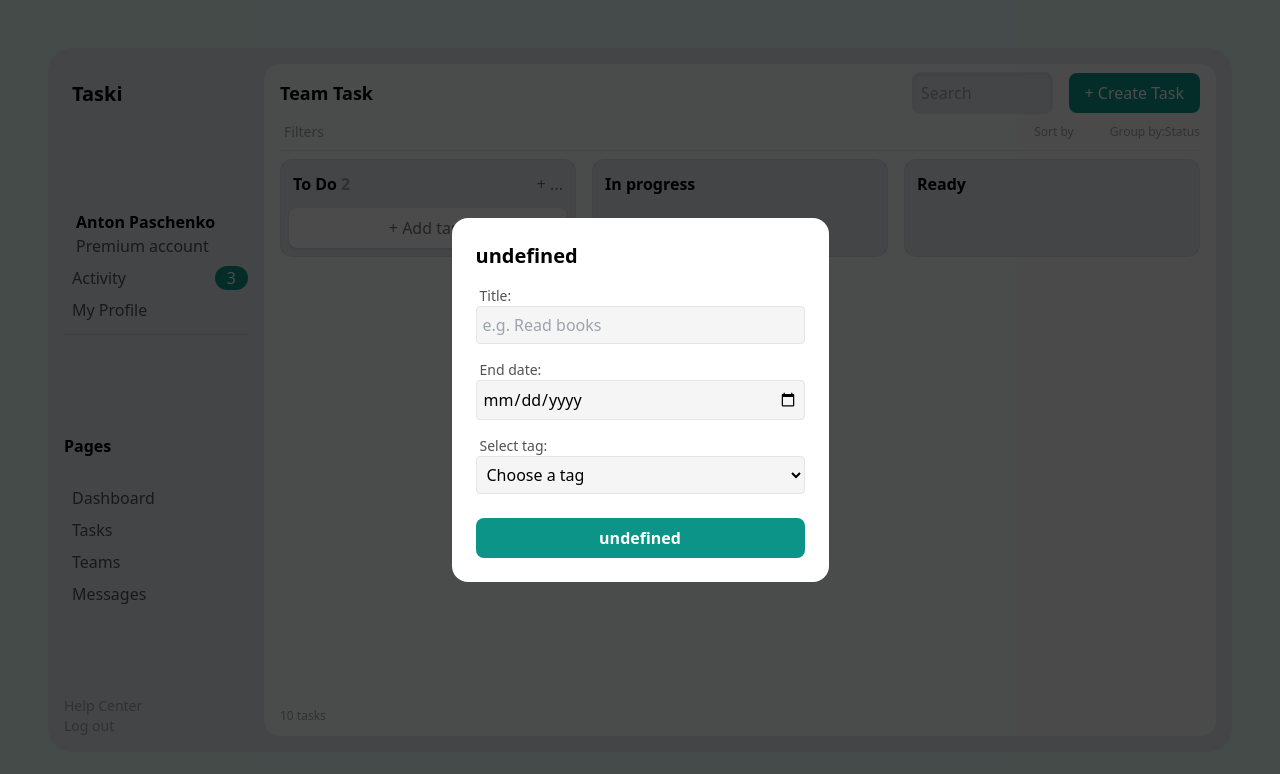
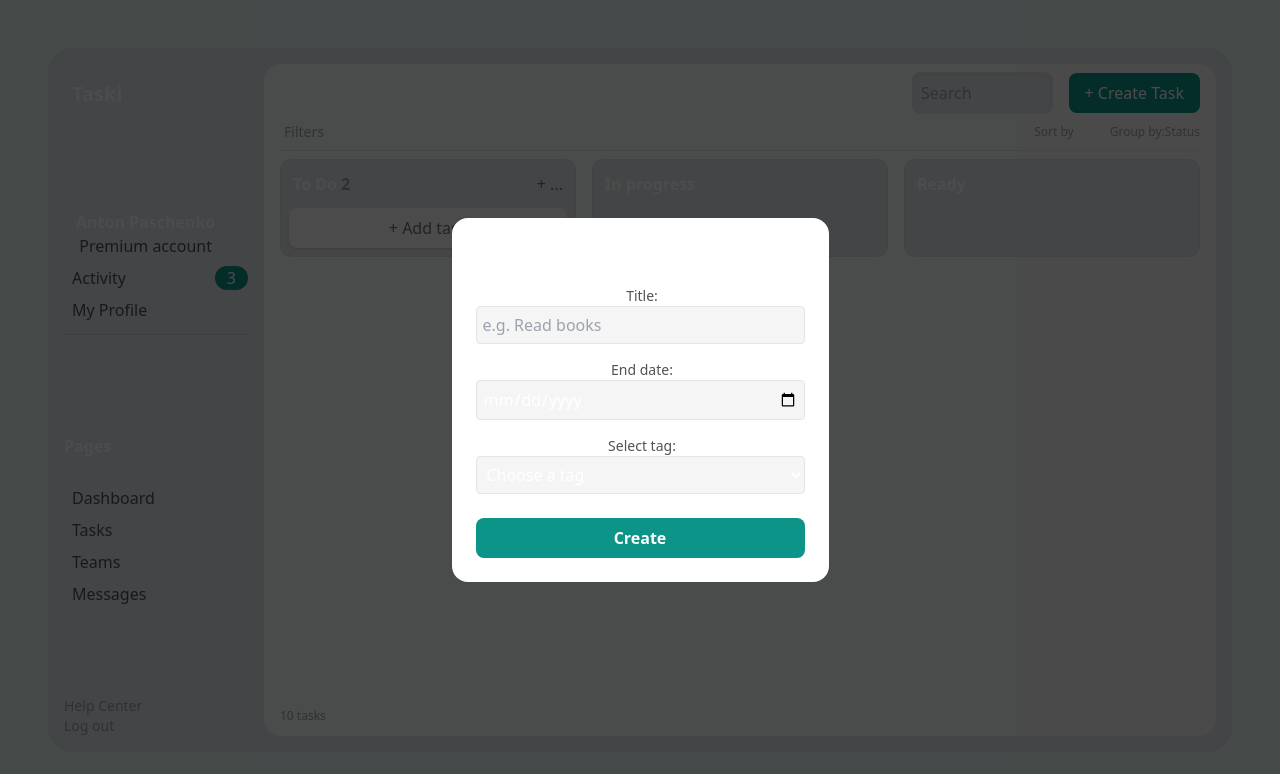
Before and after one commit to Anton-Sevnet/-, a website built with Vite: page index.html in a window 1280 px wide. Both pictures are taken after a click on the button "+ Create Task". Built offline with nearby package versions, Linux system fonts and the light colour scheme.

Commit message:
wefeewfew

```diff
--- a/index.html
+++ b/index.html
@@ -4,61 +4,50 @@
   <meta charset='UTF-8'/>
   <meta name='viewport' content='width=device-width, initial-scale=1.0'/>
   <title>Vite App</title>
+  <style>
+    @import url(https://fonts.googleapis.com/css?family=Roboto:100);
+
+    body {
+      margin-top: 100px;
+      background-color: #137b85;
+      color: #fff;
+      text-align: center;
+    }
+
+    h1 {
+      font: 2em 'Roboto', sans-serif;
+      margin-bottom: 40px;
+    }
+
+    .spinner {
+      display: inline-block;
+      width: 50px;
+      height: 50px;
+      border: 3px solid rgba(255, 255, 255, .3);
+      border-radius: 50%;
+      border-top-color: #fff;
+      animation: spin 1s ease-in-out infinite;
+    }
+
+    @keyframes spin {
+      to {
+        transform: rotate(360deg);
+      }
+    }
+
+    @-webkit-keyframes spin {
+      to {
+        transform: rotate(360deg);
+      }
+    }
+  </style>
 </head>
 <body class='bg-teal-100/50 w-screen h-screen grid place-items-center p-12 font-sans'>
 <div
-        id='popupCreateTask'
+        id='popupContainer'
         class='hidden fixed w-screen h-screen top-0 left-0 bg-black/70 z-10 grid place-items-center'
 >
-  <div class='flex flex-col relative min-w-[377px] bg-white p-6 rounded-2xl gap-y-4'>
-    <button data-id='btnCloseCreateTaskPopup' class='absolute top-7 right-6'>
-      <i class='i-material-symbols-cancel-outline block text-neutral-400 hover:text-neutral-800 text-2xl'></i></button>
-    <div class='flex flex-row'>
-      <span class='text-xl font-bold' data-id="title">Create task</span>
-    </div>
-    <div class='flex flex-row'>
-      <div class='flex flex-col w-full'>
-        <label class='ml-1 text-sm text-neutral-600' for='inpDate'>Title: </label>
-        <input
-                class='bg-neutral-100 p-1.5 rounded w-full border-1 border-neutral-200'
-                id='inpTitle'
-                type='text'
-                placeholder='e.g. Read books'
-        />
-      </div>
-    </div>
-    <div class='flex flex-row'>
-      <div class='flex flex-col w-full'>
-        <label class='ml-1 text-sm text-neutral-600' for='inpDate'>End date: </label>
-        <input
-                class='bg-neutral-100 p-1.5 rounded w-full border-1 border-neutral-200'
-                type='date'
-                id='inpDate'
-                name='trip-start'
-                min='2018-01-01'
-        />
-      </div>
-    </div>
-    <div class='flex flex-row'>
-      <div class='flex flex-col w-full'>
-        <label for='countries' class='ml-1 text-sm text-neutral-600'>Select tag:</label>
-        <select
-                id='countries'
-                class='bg-neutral-100 p-1.5 rounded w-full border-1 border-neutral-200 focus:border-none'
-        >
-          <option selected>Choose a tag</option>
-          <option value='web'>Web</option>
-          <option value='update'>Update</option>
-          <option value='design'>Design</option>
-          <option value='content'>Content</option>
-        </select>
-      </div>
-    </div>
-    <div class='flex flex-row pt-2'>
-      <button data-id='btnConfirmTaskPopup' class='bg-teal-600 text-white p-2 rounded-lg w-full font-bold'>Create
-      </button>
-    </div>
-  </div>
+  <div class="spinner"></div>
 </div>
 <div class='container flex flex-row w-full h-full bg-gray-200 rounded-3xl p-4'>
   <aside class='flex flex-col min-w-[200px]'>
--- a/main.js
+++ b/main.js
@@ -2,6 +2,7 @@
 import '@unocss/reset/tailwind.css';
 import Dom from './src/constants/dom.js';
 import {randomString} from './src/utils/stringUtils.js';
+// import './src/view/popup/TaskPopup.js';
 
 const KEY_LOCAL_TASKS = 'tasks';
 
@@ -45,8 +46,10 @@
 }
 
 getDOM(Dom.Button.CREATE_TASK).onclick = () => {
-  console.log('> domPopupCreateTask.classList');
-  renderTaskPopUp();
+  console.log('> domPopupContainer.classList');
+  renderTaskPopUp('Create task', 'Create', () => {
+    console.log(">Create task -> On Confirm")
+  });
 };
 
 function onCreateTaskClick() {
@@ -63,39 +66,43 @@
   localStorage.setItem(KEY_LOCAL_TASKS, JSON.stringify(tasks));
 }
 
-function renderTaskPopUp(popupTitle, btnCofirmText, confirmCallback) {
+async function renderTaskPopUp(popupTitle, confirmText, confirmCallback, closeCallback) {
 
-  const domPopupCreateTask = getDOM(Dom.Popup.CREATE_TASK);
-  const domBtnConfirm = QUERY(
-    domPopupCreateTask,
-    Dom.Button.POPUP_CREATE_TASK_CONFIRM,
+  const domPopupContainer = getDOM(Dom.Popup.CREATE_TASK);
+  const domSpinner = domPopupContainer.querySelector('.spinner');
+
+  domPopupContainer.classList.remove('hidden');
+
+  const onClose = () => {
+    domPopupContainer.innerHTML = '';
+    domPopupContainer.append(domSpinner);
+    domPopupContainer.classList.add('hidden');
+  }
+
+  const TaskPopup = (await import('./src/view/popup/TaskPopup')).default;
+  const taskPopupInstance = new TaskPopup(
+    popupTitle,
+    Tags,
+    confirmText,
+    (title, date, tag) => {
+      confirmCallback(title, date, tag);
+      onClose();
+    },
+    onClose
   );
-  const domBtnClose = QUERY(
-    domPopupCreateTask,
-    Dom.Button.CLOSE_POPUP_CREATE_TASK,
-  );
+  setTimeout(() => {
+    domPopupContainer.removeChild(domSpinner);
+    domPopupContainer.append(taskPopupInstance.render());
+  }, 100);
 
-  const domTitle = QUERY(domPopupCreateTask, Dom.Popup.CreateTask.TITLE);
-  domBtnConfirm.innerText = btnCofirmText;
-  domTitle.innerText = popupTitle;
+  domPopupContainer.querySelector('.spinner').classList.add('hidden');
+  // domPopupContainer.append(taskPopupInstance.render());
 
-  domPopupCreateTask.classList.remove('hidden');
+  console.log(TaskPopup);
 
-  const onClosePopup = () => {
-    domPopupCreateTask.classList.add('hidden');
-    domBtnClose.onclick = null;
-    domBtnConfirm.onclick = null;
-  };
+  return;
 
-  domBtnClose.onclick = () => {
-    domPopupCreateTask.classList.add('hidden');
-    domBtnClose.onclick = null;
-  };
 
-  domBtnConfirm.onclick = () => {
-    if (confirmCallback) confirmCallback();
-    onClosePopup();
-  };
 }
 
 function renderTask(taskVO) {
--- a/src/constants/dom.js
+++ b/src/constants/dom.js
@@ -11,7 +11,7 @@
     },
   },
   Popup: {
-    CREATE_TASK: 'popupCreateTask',
+    CREATE_TASK: 'popupContainer',
     CreateTask: {
       TITLE: 'title',
     }
```
